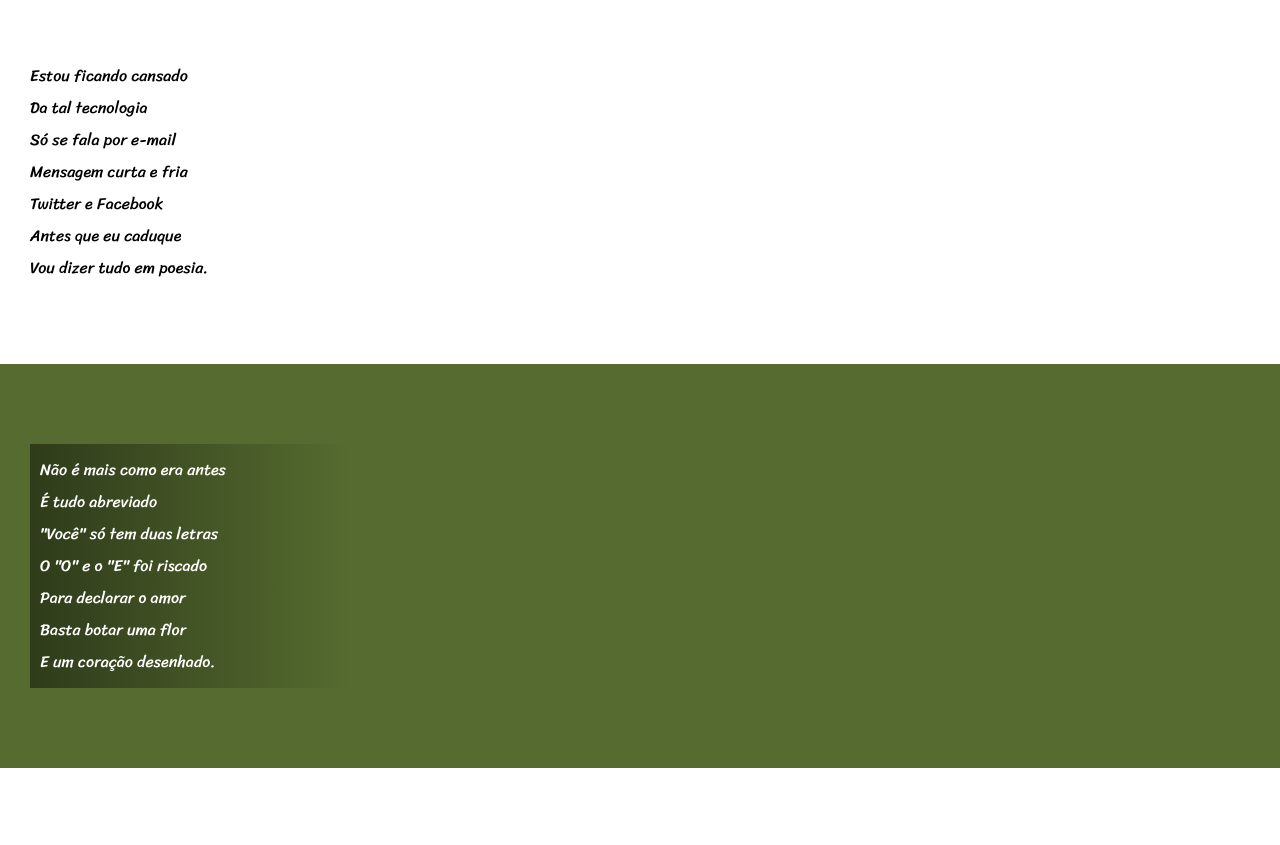
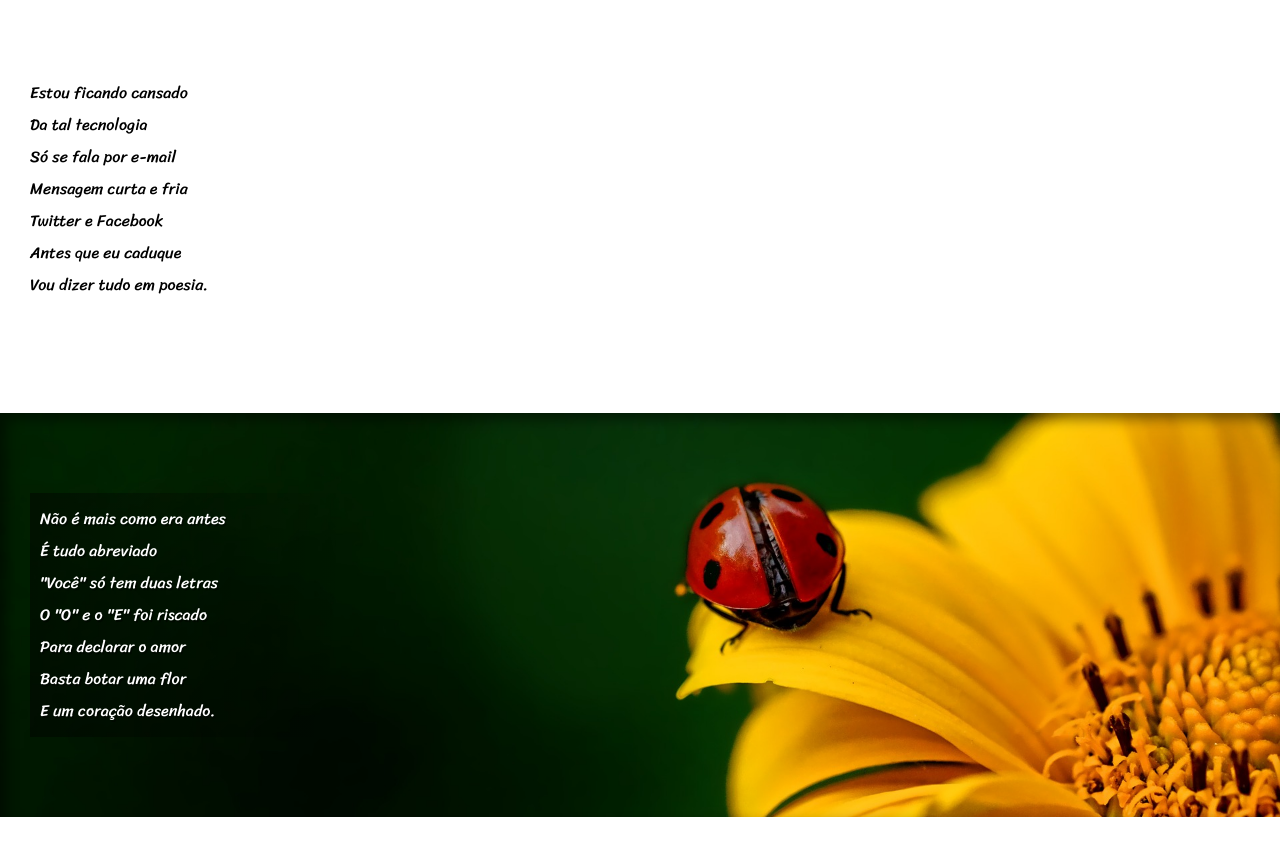
Before and after one commit to ademirnrj/GitHub-HTML5eCSS3, a plain HTML site: page desafio012/index.html in a window 1280 px wide. Shown: the part 175-1020 px from the top of the page. Drawn offline with Linux system fonts and the light colour scheme.

Commit message:
atualização de estilo

```diff
--- a/desafio012/estilo/style.css
+++ b/desafio012/estilo/style.css
@@ -7,6 +7,7 @@
 * {
     margin: 0px;
     padding: 0px;
+    font-size: 1em;
 }
 
 :root {
@@ -31,6 +32,7 @@ header > h1 {
     padding-top: 50px;
     font-variant: small-caps;
     font-family: var(--fonte2);
+    font-size: 3em;
 }
 
 header > p {
@@ -57,6 +59,10 @@ section {
 
 }
 
+section > p {
+    padding-bottom: 2em;
+}
+
 section.normal {
     background-color: white;
     color: black;
@@ -65,12 +71,27 @@ section.normal {
 section.imagem {
     background-color: darkolivegreen;
     color: white;
+    box-shadow: inset 6px 6px 13px 0px rgba(0, 0, 0, 0.483);
+    background-attachment: fixed;
 }
 
 section.imagem > p {
     background-image: linear-gradient(to right, rgba(0, 0, 0, 0.448), transparent);
     width: 300px;
     padding: 10px;
+    text-shadow: 1.5px 1.5px 0px rgba(0, 0, 0, 0.461);
+}
+
+section#img001 {
+    background-image: url(../imagens/background001.jpg);
+    background-position: right center;
+    background-size: cover;
+}
+
+section#img002 {
+    background-image: url(../imagens/background002.jpg);
+    background-position: right center;
+    background-size: cover;
 }
 
 footer {
--- a/desafio012/index.html
+++ b/desafio012/index.html
@@ -27,7 +27,7 @@
         </p>
     </section>
 
-    <section class="imagem">
+    <section class="imagem" id="img001">
         <p>
             Não é mais como era antes <br>
             É tudo abreviado <br>
@@ -61,7 +61,7 @@
         </p>
     </section>
 
-    <section class="imagem">
+    <section class="imagem" id="img002">
         <p>
             Tenho saudade das cartas <br>
             Escritas com a própria mão <br>
```
